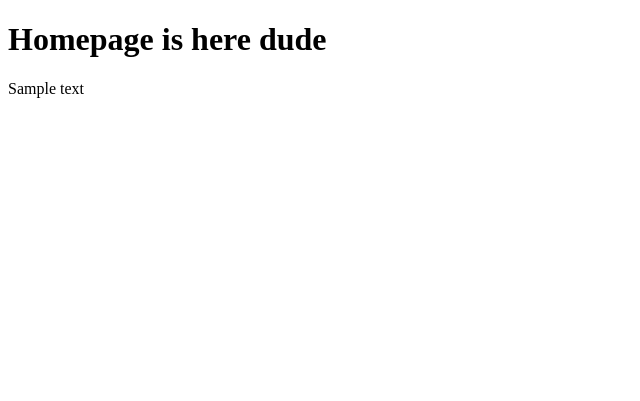
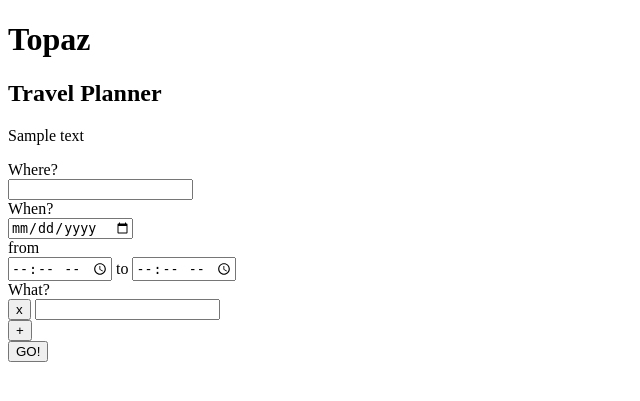
Before and after one commit to zperlo/Travel-Planner, a Django app: page / in a window 1280 px wide. Shown: the top 401 px of the page, without its empty margins (0-640 px from the left). Run offline with Django 3.2, Linux system fonts and the light colour scheme.

Commit message:
functionless skeleton WIP

```diff
--- a/djangoTravelPlanner/templates/homepage.html
+++ b/djangoTravelPlanner/templates/homepage.html
@@ -2,10 +2,34 @@
 <html lang="en">
     <head>
         <meta charset="UTF-8">
-        <title>Wowww you made it to the homepage</title>
+        <title>Topaz</title>
     </head>
     <body>
-        <h1> Homepage is here dude </h1>
-        <p> Sample text </p>
+    <h1>Topaz</h1>
+    <h2>Travel Planner</h2>
+    <p> Sample text </p>
+    <form>
+        Where?
+        <br>
+        <input type="text" name="where">
+        <br>
+        When?
+        <br>
+        <input type="date" name="date">
+        <br>
+        from
+        <br>
+        <input type="time" name="start">
+        to
+        <input type="time" name="end">
+        <br>
+        What?
+        <br>
+        <input type="button" value="x"> <input type="text" name="activity name">
+        <br>
+        <input type="button" value="+">
+        <br>
+        <input type="submit" value="GO!">
+    </form>
     </body>
 </html>
```
